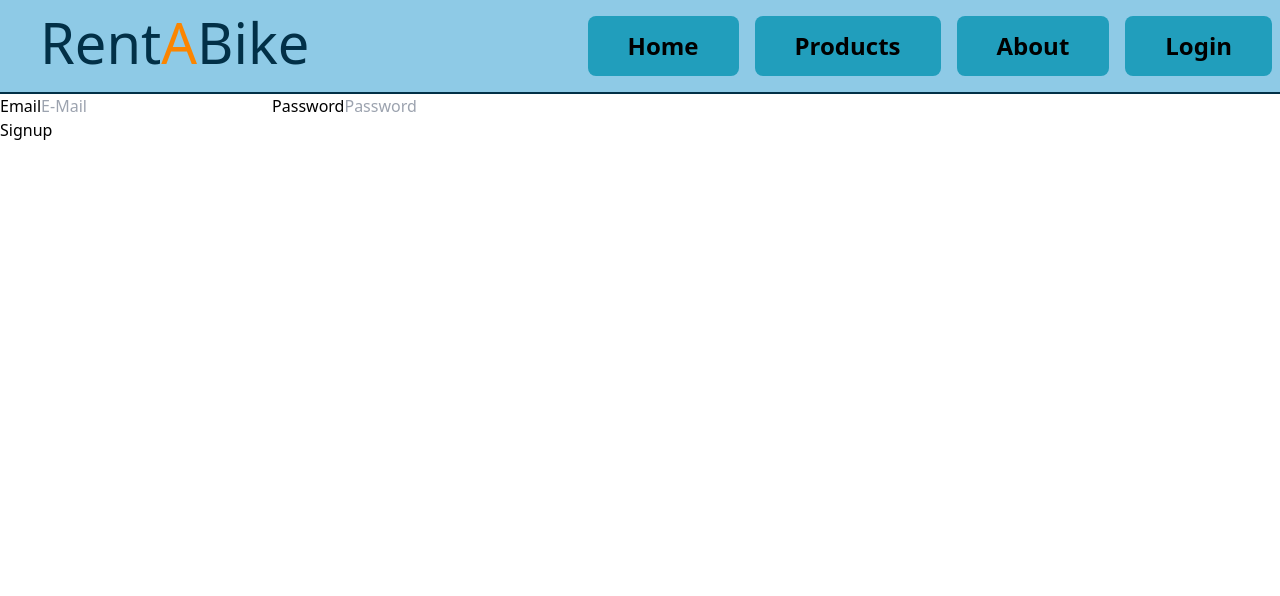
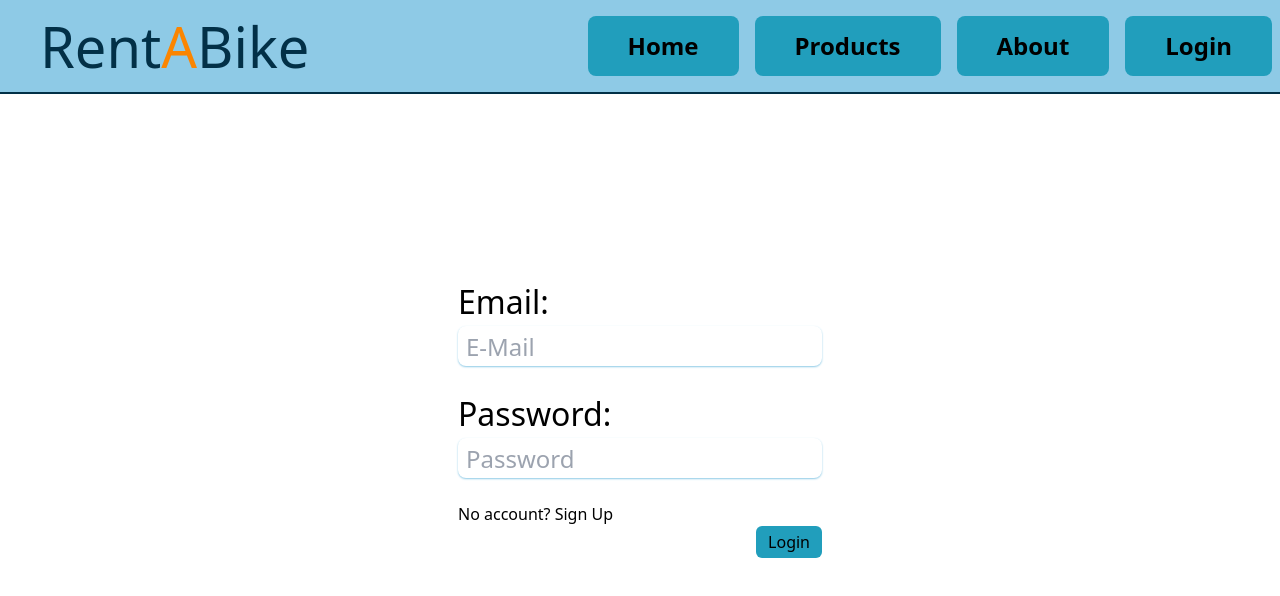
Before and after one commit to SaltMeister/BikeRentalSite, a React (Create React App) app in the folder client/: page /signup in a window 1280 px wide. Shown: the top 596 px of the page. Built offline with nearby package versions, Linux system fonts and the light colour scheme.

Commit message:
Auther Authentication Complete / Auth token handling

```diff
--- a/client/src/Components/Header.jsx
+++ b/client/src/Components/Header.jsx
@@ -4,8 +4,8 @@ function Header({children})
 {
   return(
       <div className='flex bg-dim border-b-2 border-[#023047]'>
-        <div className="flex flex-2">
-          <p className="justify-center md:text-display md:ml-10 ml-1 text-lg"><span className="text-header">Rent</span><span className="text-highlight">A</span><span className="text-header">Bike</span></p>
+        <div className="flex flex-2 items-center">
+          <p className="justify-center md:text-display md:ml-10 ml-1 text-sm "><span className="text-header">Rent</span><span className="text-highlight">A</span><span className="text-header">Bike</span></p>
         </div>
         <div className="flex flex-1 justify-end bg-indigo-100'">
           {children}
--- a/client/src/Components/HeaderItem.jsx
+++ b/client/src/Components/HeaderItem.jsx
@@ -13,7 +13,7 @@ function HeaderItem({title, link})
                     rounded-lg bg-secondary text-white
                     hover:bg-danger transition-colors duration-100
 
-                    text-sm p-2 m-2
+                    text-sm p-1 m-1
                     '
     onClick={HandleClick}>
 
--- a/client/src/Pages/LoginPage.js
+++ b/client/src/Pages/LoginPage.js
@@ -1,30 +1,106 @@
-import React, {useState} from "react";
+import React, {useState, useEffect} from "react";
+import { BACKENDLINK } from "../backendLink";
+import { useNavigate } from "react-router";
+
+import parseTokenFromCookies from "../cookieTokenParser";
 
 function LoginPage() {
 
   const [email, setEmail] = useState("")
   const [password, setPassword] = useState("")
+  const navigate = useNavigate()
+
+  useEffect(() => {
+    // Check Tokens
+    async function checkAuthToken() {
+      let token = parseTokenFromCookies()
+      console.log(token)
+
+      let data = {
+        token: token
+      }
+
+      let headers = {
+        method: "POST",
+        mode: "cors",
+        headers: {
+          "Content-Type": "application/json"
+        },
+        body: JSON.stringify(data)
+      }
+      const response = await fetch(`${BACKENDLINK}/authenticate`, headers)
+      .catch(error => {
+        console.log("Failed")
+      })
+
+      response.json().then((result) => {
+        console.log("Authentication Result:", result)
+        if(result["success"])
+          navigate("/")// Route Back to home
+      })
+    }
+    checkAuthToken();
+
+  }, [])
 
   async function SubmitForm(e) {
-    var data = {
+    let data = {
       email: email,
       password: password
     }
-    console.log("Submitting Form to login")
+    console.log("Submitting Form to login", email, password)
+    let headers = {
+      method: "POST",
+      mode: "cors",
+      headers: {
+        "Content-Type": "application/json"
+      },
+      body: JSON.stringify(data)
+    }
 
+    const response = await fetch(`${BACKENDLINK}/login`, headers)
+    .catch(error => {
+      console.log("Failed")
+    })
 
+    response.json().then((result) => {
+      console.log(result)
+      if (result["success"]) {
+        // Save token to cookies
+        document.cookie = `token=${result["token"]}`
+      }
+
+      console.log(document.cookie)
+    });
 
   }
+
+  function redirectToSignup() {
+    navigate("/signup")
+  }
+
   return (
-    <div>
-      <form>
-        <label for="email">Email</label>
-        <input onChange={(e) => setEmail(e.target.value)} id="email" placeholder="E-Mail"/>
+    <div className="flex justify-center">
+      <div className="m-auto mt-36 pt-10 pb-10 pl-20 pr-20">
+        <form>
+          <label className="md:text-lg text-md">Email:</label>
+          <br/>
+          <input onChange={(e) => setEmail(e.target.value)} placeholder="E-Mail"
+          className="md:text-md text-sm h-10 shadow-sm shadow-dim rounded-lg p-2 w-full
+          "/>
+          <br/>
+          <br/>
+          <label className="md:text-lg text-md">Password:</label>
+          <br/>
+          <input onChange={(e) => setPassword(e.target.value)} type="password" placeholder="Password"
+          className="md:text-md text-sm h-10 shadow-sm shadow-dim rounded-lg p-2 w-full
+          "/>
+        </form>
+        <p className="text-sm hover:underline" onClick={redirectToSignup}>No account? Sign Up</p>
+        <br/>
+        <button onClick={SubmitForm} className="float-right bg-secondary pl-3 pr-3 p-1 rounded-md hover:bg-danger transition-colors duration-100">Login</button>
+      </div>
 
-        <label for="password">Password</label>
-        <input onChange={(e) => setPassword(e.target.value)} type="password" id="password" placeholder="Password"/>
-        <input onClick={SubmitForm}type="submit"/>
-      </form>
     </div>
   )
 }
--- a/client/src/Pages/SignupPage.js
+++ b/client/src/Pages/SignupPage.js
@@ -1,43 +1,90 @@
 import React, {useState} from "react";
 import { BACKENDLINK } from "../backendLink";
+import { useNavigate } from "react-router";
 
 function SignupPage() {
   const [email, setEmail] = useState("")
   const [password, setPassword] = useState("")
+  const navigate = useNavigate();
 
   async function SubmitForm(e) {
+    if (!isValidEmail(email)) {
+      console.log("Invalid Email")
+      return
+    }
+
+    if (!isValidPassword(password)) {
+      console.log("Invalid Password => Length Must be at least 6")
+      return
+    }
+
     var data = {
       email: email,
       password: password
     }
-    console.log("Submitting Form to login")
+
     var headers = {
       method: "POST",
+      mode: "cors",
       headers: {
-        "Content-Type": "application/json",
+        "Content-Type": "application/json"
       },
       body: JSON.stringify(data)
     }
 
-    const response = fetch(`${BACKENDLINK}/signup`, headers)
+    const response = await fetch(`${BACKENDLINK}/signup`, headers)
     .catch(error => {
       console.log("Failed")
     })
 
-    console.log(response)
+    response.json().then((result) => {
+      console.log(result)
 
+      if(result["success"])
+        navigate("/login")
+    });
+  }
+
+  function isValidEmail(email) {
+    const emailRegex = /^\w+([\.-]?\w+)*@\w+([\.-]?\w+)*(\.\w{2,3})+$/
+
+    if (emailRegex.test(email)) {
+      return true
+    }
+    return false
+  }
+
+  // Password must be 6 char or longer
+  function isValidPassword(password) {
+    const passRegex = /.{6,}/
+
+    if (passRegex.test(password))
+      return true
+    return false
   }
 
   return (
-    <div>
-      <form>
-        <label for="email">Email</label>
-        <input onChange={(e) => setEmail(e.target.value)} id="email" placeholder="E-Mail"/>
+    <div className="flex justify-center">
+      <div className="m-auto mt-36 pt-10 pb-10 pl-20 pr-20">
+        <form>
+          <label className="md:text-lg text-md">Email:</label>
+          <br/>
+          <input onChange={(e) => setEmail(e.target.value)} placeholder="E-Mail"
+          className="md:text-md text-sm h-10 shadow-sm shadow-dim rounded-lg p-2 w-full
+          "/>
+          <br/>
+          <br/>
+          <label className="md:text-lg text-md">Password:</label>
+          <br/>
+          <input onChange={(e) => setPassword(e.target.value)} type="password" placeholder="Password"
+          className="md:text-md text-sm h-10 shadow-sm shadow-dim rounded-lg p-2 w-full
+          "/>
+        </form>
+        <br/>
+        <p className="text-sm">No account? Sign Up</p>
+        <button onClick={SubmitForm} className="float-right bg-secondary pl-3 pr-3 p-1 rounded-md hover:bg-danger transition-colors duration-100">Login</button>
+      </div>
 
-        <label for="password">Password</label>
-        <input onChange={(e) => setPassword(e.target.value)} type="password" id="password" placeholder="Password"/>
-      </form>
-      <button onClick={SubmitForm}>Signup</button>
     </div>
   )
 }
--- /dev/null
+++ b/client/src/cookieTokenParser.js
@@ -0,0 +1,22 @@
+export default function parseTokenFromCookies() {
+  let cookies = document.cookie
+
+  let token = ""
+
+  cookies = cookies.split(';')
+
+
+  for (let i = 0; i < cookies.length; i++){
+    let split = cookies[i].split('=')
+    let key = split[0]
+    let value = split[1]
+
+    if (key === " token" || key === "token") {
+      token = value
+      console.log("TOken FOund")
+      break;
+    }
+  }
+
+  return token
+}
--- a/client/tailwind.config.js
+++ b/client/tailwind.config.js
@@ -10,6 +10,7 @@ module.exports = {
       md: '1.5rem',
       lg: '2rem',
       xl: '3rem',
+      phone: '0.5rem'
 
     },
     backgroundColor: theme => ({
@@ -26,5 +27,11 @@ module.exports = {
     borderColor: theme => ({
       'highlight': '#FFB703',
     }),
+    boxShadowColor: theme => ({
+      'primary': '#8ECAE6',
+      'secondary': '#219EBC',
+      'danger': '#FB8500',
+      'dim': '#8ECAE6'
+    })
   },
 }
```
Also changed, not shown: client/src/backendLink.js (line endings or trailing spaces), 1 other file (tests, documents, lock files or other folders).
